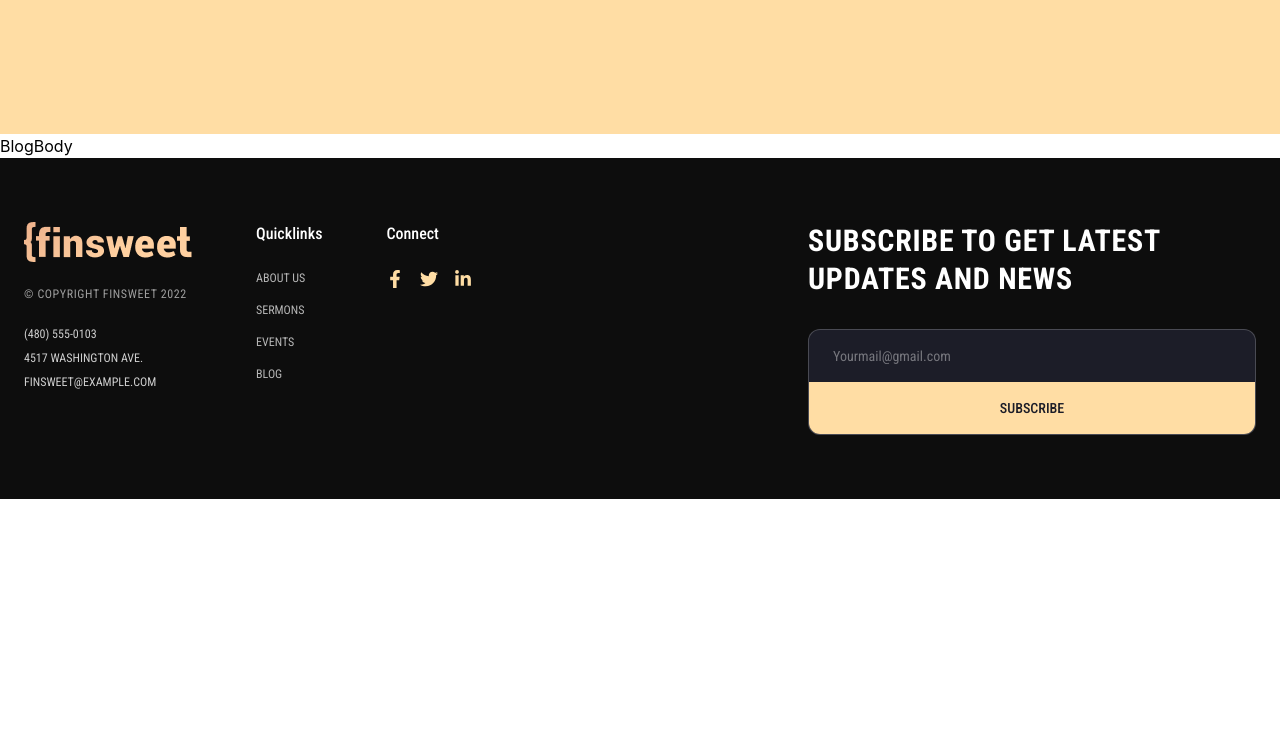
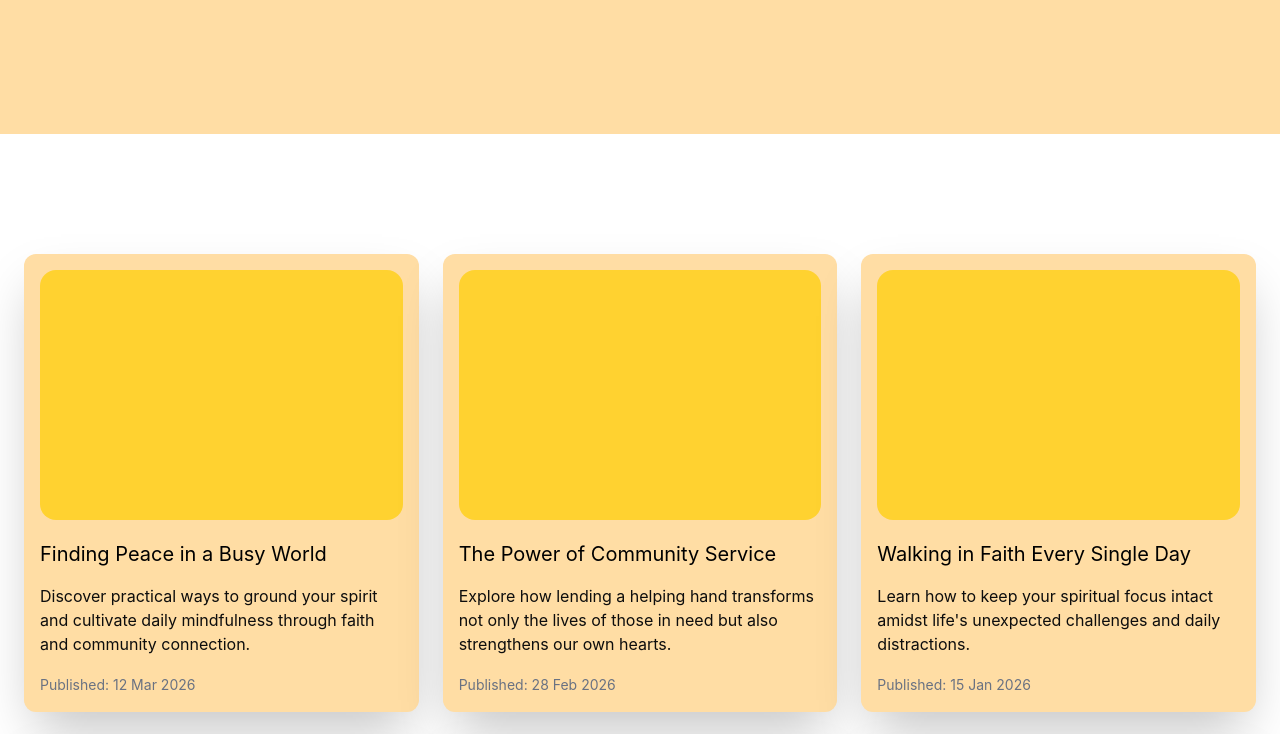
Before and after one commit to dev-mehedihassan/finsweet-tailwind, a React (Vite) app: page /blog in a window 1280 px wide. Shown: the part 314-1048 px from the top of the page. Before the commit the page ends 813 px from the top, so only its background shows below. Built offline with nearby package versions, Linux system fonts and the light colour scheme.

Commit message:
BlogBody blog component added

```diff
--- a/src/App.jsx
+++ b/src/App.jsx
@@ -10,6 +10,7 @@ const routes = createRoutesFromElements(
     <Route path="/about" element={"About Us Page"}  />
     <Route path="/sermon" element={"Sermon Page"}  />
     <Route path="/blog" element={<BlogIndex />}  />
+    <Route path="/blog/:slug" element={"Blog Post Single Page"} />
     <Route path="*" element={<ErrorPage />}  />
   </Route>
 );
--- a/src/components/pages/blog/BlogBody.jsx
+++ b/src/components/pages/blog/BlogBody.jsx
@@ -1,8 +1,82 @@
 import React from 'react'
+import Container from '../../common/Container'
+import { Link } from 'react-router-dom';
+
+const blogData = [
+  {
+    id: 1,
+    title: "Finding Peace in a Busy World",
+    slug: "finding-peace-in-a-busy-world",
+    description: "Discover practical ways to ground your spirit and cultivate daily mindfulness through faith and community connection.",
+    published: "12 Mar 2026"
+  },
+  {
+    id: 2,
+    title: "The Power of Community Service",
+    slug: "the-power-of-community-service",
+    description: "Explore how lending a helping hand transforms not only the lives of those in need but also strengthens our own hearts.",
+    published: "28 Feb 2026"
+  },
+  {
+    id: 3,
+    title: "Walking in Faith Every Single Day",
+    slug: "walking-in-faith-every-single-day",
+    description: "Learn how to keep your spiritual focus intact amidst life's unexpected challenges and daily distractions.",
+    published: "15 Jan 2026"
+  },
+  {
+    id: 4,
+    title: "Building Meaningful Connections",
+    slug: "building-meaningful-connections",
+    description: "Why fellowship matters and how deep, supportive relationships help us grow stronger together.",
+    published: "04 Jan 2026"
+  },
+  {
+    id: 5,
+    title: "Understanding Grace and Forgiveness",
+    slug: "understanding-grace-and-forgiveness",
+    description: "A deeper look at how letting go of past burdens opens the door to personal renewal and spiritual freedom.",
+    published: "19 Dec 2025"
+  },
+  {
+    id: 6,
+    title: "Strengthening Family Bonds Through Prayer",
+    slug: "strengthening-family-bonds-through-prayer",
+    description: "Simple habits and shared moments that bring households closer together in love, patience, and purpose.",
+    published: "02 Dec 2025"
+  },
+  {
+    id: 7,
+    title: "Leading With Humility and Compassion",
+    slug: "leading-with-humility-and-compassion",
+    description: "How servant leadership inspires positive change in our workplaces, neighborhoods, and local ministries.",
+    published: "14 Nov 2025"
+  },
+  {
+    id: 8,
+    title: "Gratitude as a Daily Practice",
+    slug: "gratitude-as-a-daily-practice",
+    description: "Shifting your perspective by recognizing everyday blessings even during seasons of uncertainty.",
+    published: "27 Oct 2025"
+  }
+];
 
 const BlogBody = () => {
   return (
-    <div>BlogBody</div>
+    <section className="py-30">
+        <Container>
+            <div className="grid grid-cols-3 gap-6">
+                {blogData.map((item, index) => (
+                    <Link to={`/blog/${item.slug}`} className='bg-brand-peach shadow-2xl p-4 rounded-xl'>
+                        <div className='h-[250px] rounded-2xl bg-amber-300'></div>
+                        <h3 className='text-xl mt-5'>{item.title}</h3>
+                        <p className='text-brand-dark py-4'>{item.description}</p>
+                        <span className='text-sm text-gray-500'>Published: {item.published}</span>
+                    </Link>
+                ))}
+            </div>
+        </Container>
+    </section>
   )
 }
 
```
